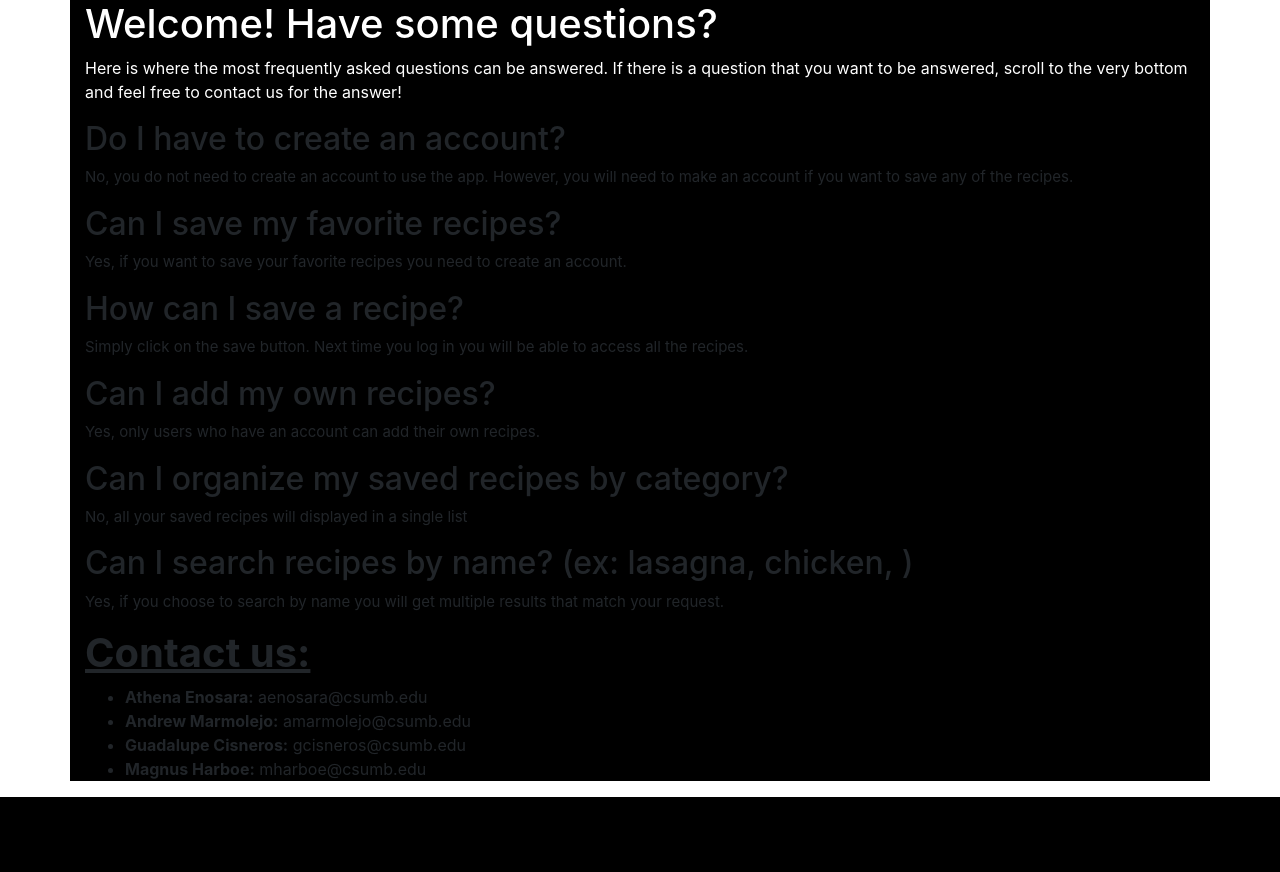
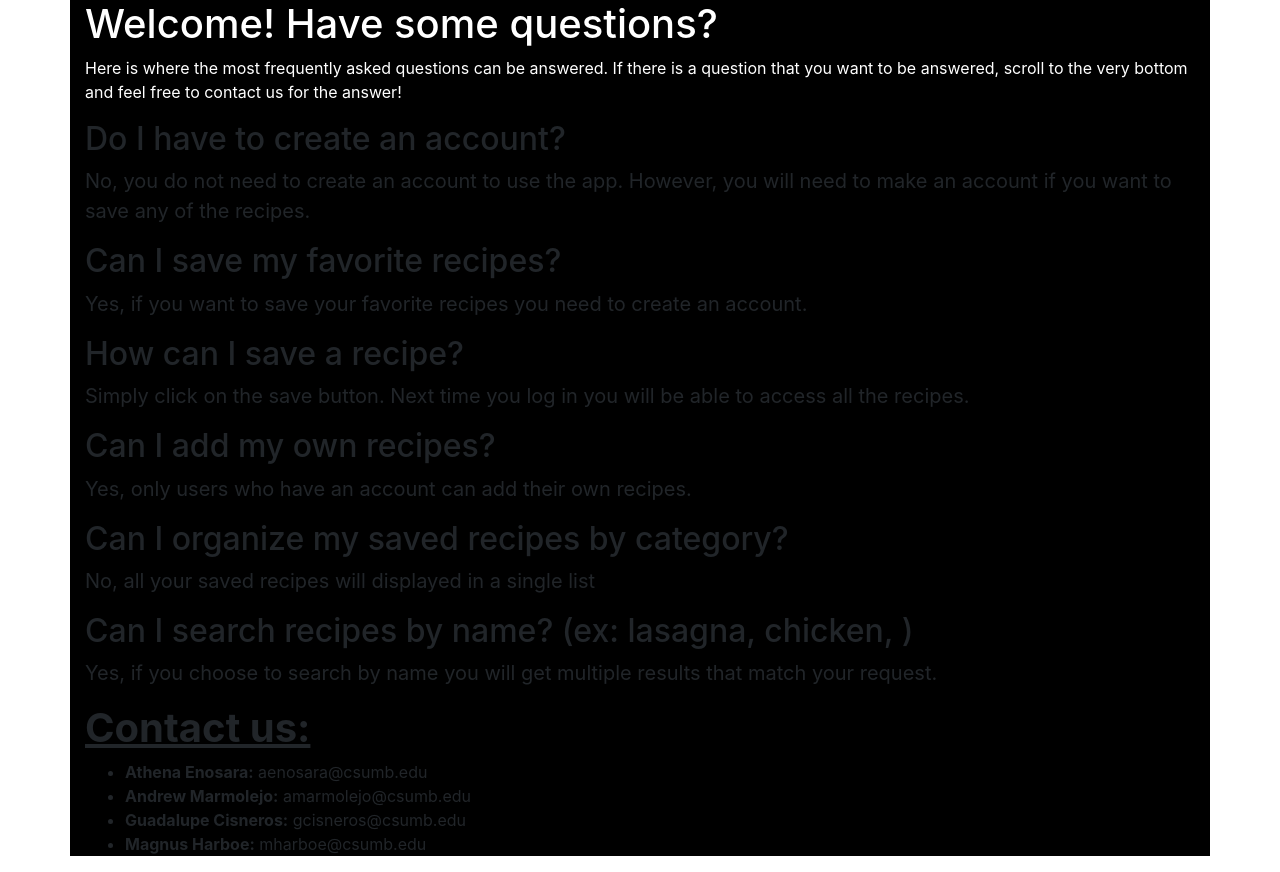
Before and after one commit to enos2328/cst205-project, a Flask app: page /faq in a window 1280 px wide. Shown: the part 56-928 px from the top of the page. Before the commit the page ends 853 px from the top, so only its background shows below. Run offline with Flask 2, Linux system fonts and the light colour scheme; some libraries are stand-ins or nearby versions.

Commit message:
Update style.css

```diff
--- a/static/css/style.css
+++ b/static/css/style.css
@@ -52,7 +52,7 @@
 }
 
 .small-text{
-  font-size: 15px !important;
+  font-size: 20px !important;
 }
 
 .background-black{
@@ -107,6 +107,10 @@
   color: white !important;
 }
 
+.font-black{
+  color: black !important;
+}
+
 /*----------------*/
 /*-----NAVBAR-----*/
 /*----------------*/
```
